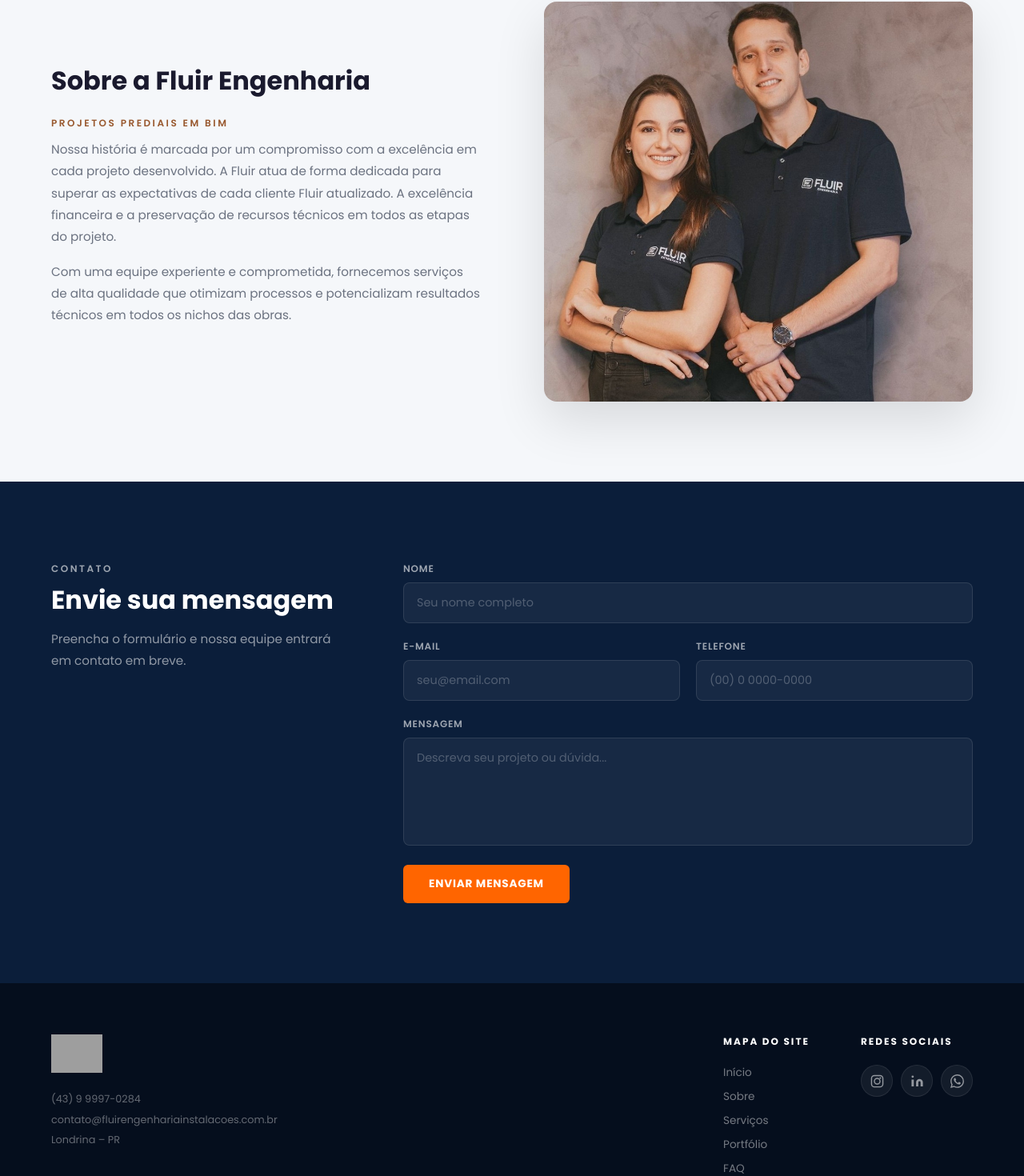
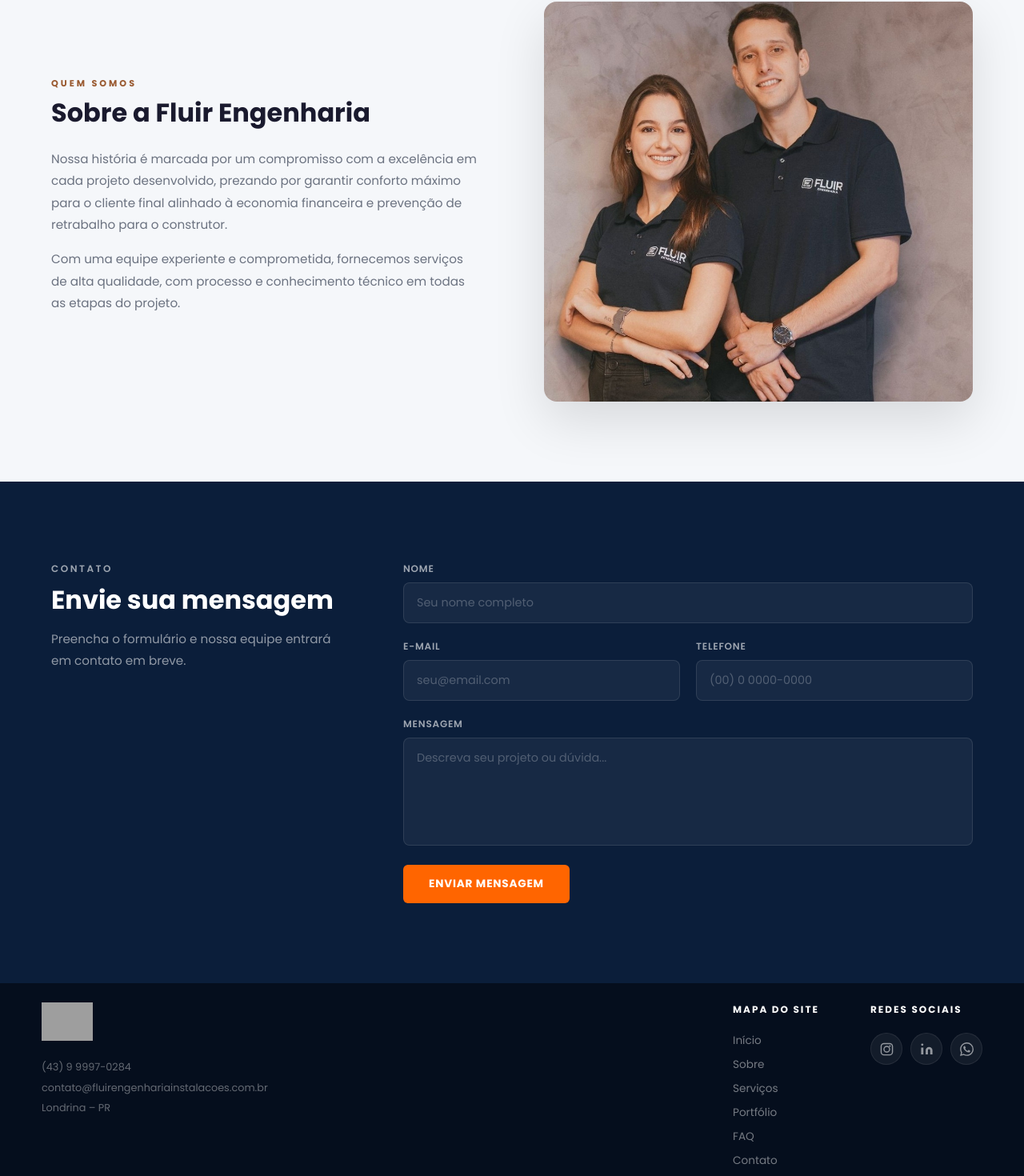
Before and after one commit to matheuszufi/FluirEngenhariaSystem, a React (Vite) app: page /#/ in a window 1280 px wide. Shown: the part 2229-3699 px from the top of the page at 80% size. Built offline with nearby package versions, Linux system fonts and the light colour scheme; no server answers; the database is empty; grey boxes are pictures that could not be loaded.

Commit message:
QUEM SOMOS FIX
correções no quem somos

```diff
--- a/src/App.css
+++ b/src/App.css
@@ -1303,7 +1303,7 @@
 .footer__container {
   max-width: 1200px;
   margin: 0 auto;
-  padding: 64px 24px;
+  padding: 24px 12px;
   display: grid;
   grid-template-columns: 1fr auto auto;
   gap: 64px;
--- a/src/components/About.jsx
+++ b/src/components/About.jsx
@@ -4,17 +4,15 @@ export default function About() {
       <div className="container about__container">
         <div className="about__content">
 
-          {/* <p className="about__overline">PROJETOS PREDIAIS EM BIM</p> */}
+          <p className="about__overline">QUEM SOMOS</p>
           <h2 className="about__title">Sobre a Fluir Engenharia</h2>
-           <p className="section-tag">PROJETOS PREDIAIS EM BIM</p>
+           {/* <p className="section-tag">PROJETOS PREDIAIS EM BIM</p> */}
           <p className="about__text">
-            Nossa história é marcada por um compromisso com a excelência em cada projeto desenvolvido.
-            A Fluir atua de forma dedicada para superar as expectativas de cada cliente Fluir atualizado.
-            A excelência financeira e a preservação de recursos técnicos em todos as etapas do projeto.
+            Nossa história é marcada por um compromisso com a excelência em cada projeto desenvolvido,
+            prezando por garantir conforto máximo para o cliente final alinhado à economia financeira e prevenção de retrabalho para o construtor.
           </p>
           <p className="about__text">
-            Com uma equipe experiente e comprometida, fornecemos serviços de alta qualidade que otimizam
-            processos e potencializam resultados técnicos em todos os nichos das obras.
+             Com uma equipe experiente e comprometida, fornecemos serviços de alta qualidade, com processo e conhecimento técnico em todas as etapas do projeto.
           </p>
           {/* <a href="/" className="btn btn--primary" onClick={(e) => { e.preventDefault(); document.getElementById('contato')?.scrollIntoView({ behavior: 'smooth' }) }}>FALE COM A GENTE</a> */}
         </div>
```
